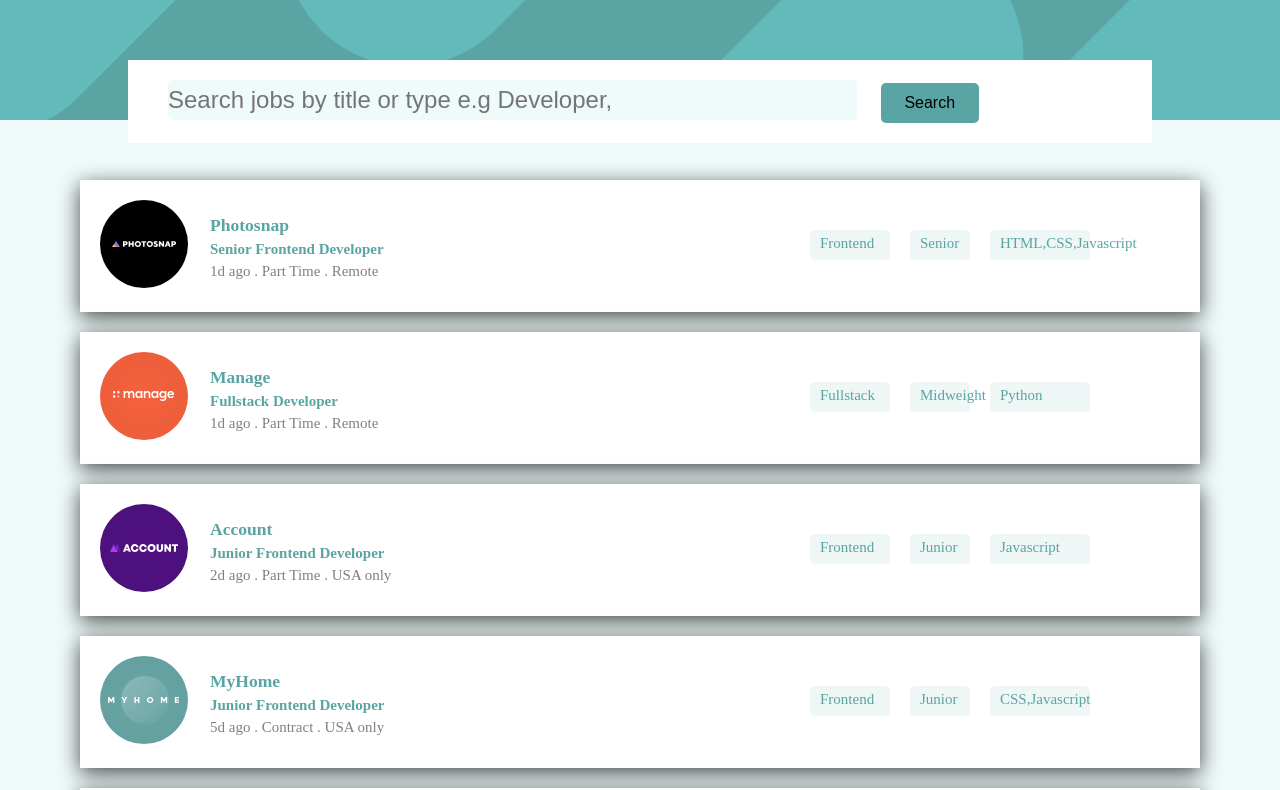
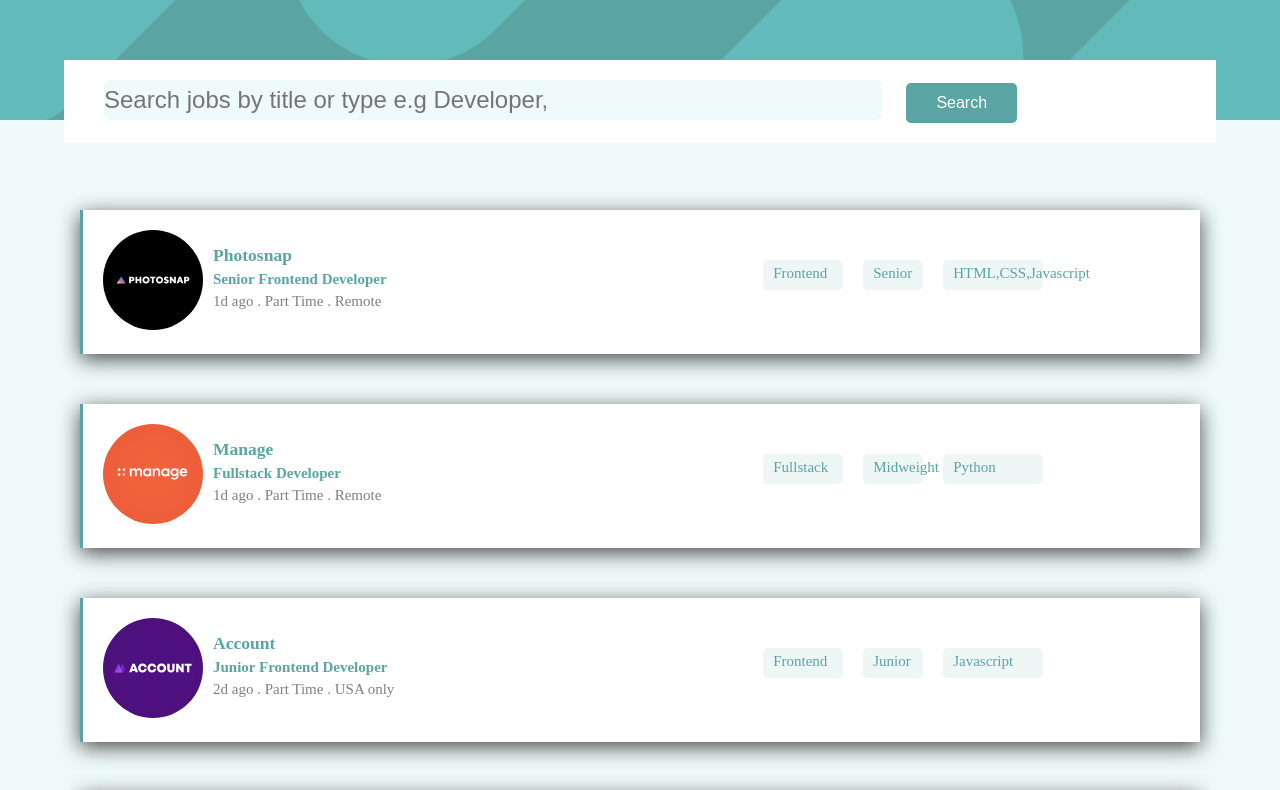
Before and after one commit to horler408/static_job_listings, a plain HTML site: page index.html in a window 1280 px wide. Shown: the top 790 px of the page. Drawn offline with Linux system fonts and the light colour scheme.

Commit message:
completion card styling

```diff
--- a/css/style.css
+++ b/css/style.css
@@ -17,77 +17,79 @@ body {
 }
 
 .form_filter {
-  position: fixed;
+  position: absolute;
   top: 60px;
-  width: 80%;
+  width: 90%;
   left: 50%;
   transform: translateX(-50%);
-  min-height: 10vh;
-  padding: 20px;
+  min-height: 30px;
+  padding: 10px;
   background: #fff;
 }
 .form_filter input {
-  width: 70%;
+  width: 60%;
   height: 40px;
   outline: none;
   border: none;
   border-radius: 5px;
-  font-size: 1.5rem;
-  margin: 0 20px;
+  font-size: 0.8rem;
+  margin: 0 10px;
   background: hsl(180, 52%, 96%);
 }
 .form_filter button {
-  width: 10%;
+  width: 30%;
   height: 40px;
   font-size: 1rem;
   outline: none;
   border: none;
+  color: #fff;
+  cursor: pointer;
   border-radius: 5px;
   background: hsl(180, 29%, 50%);
 }
 
 .main {
-  min-height: 250vh;
-  padding: 40px 80px;
+  height: 250vh;
 }
 
 .main__cards {
   margin-top: 20px;
 }
 
-.card-item {
+.card_item {
   position: relative;
-  width: 100%;
-  min-height: 10vh;
+  width: 90%;
+  min-height: 40vh;
   background: #fff;
-  margin: 20px 0;
+  margin: 50px auto;
+  border-left: 3px solid hsl(180, 29%, 50%);
   padding: 20px;
   box-shadow: 0px 5px 20px rgb(71, 71, 71);
 }
 
-.card-item img {
-  height: 100%;
-}
-
-.card-details {
+.card_item img {
   position: absolute;
-  width: 100%;
-  top: 0;
-  /* left: 120px; */
-  background-color: blue;
+  height: 50px;
+  width: 50px;
+  top: -20px;
 }
 
 .left-details {
   position: absolute;
+  width: 100%;
   top: 30px;
-  left: 130px;
+  left: 10px;
 }
 
 .right-details {
   position: absolute;
-  top: 50px;
-  right: 30px;
   display: flex;
+  flex-wrap: wrap;
+  width: 100%;
+  top: 120px;
+  right: 0;
+  padding: 10px;
+  border-top: 1px solid grey;
 }
 
 .top {
@@ -113,7 +115,7 @@ body {
   padding: 5px 10px;
   font-weight: 500;
   border-radius: 5px;
-  margin: 0 10px;
+  margin: 10px;
   color: hsl(180, 29%, 50%);
   background: hsl(180, 31%, 95%);
 }
@@ -143,47 +145,51 @@ body {
 
 @media only screen and (min-width: 375px) {
   .main {
-    height: 100vh;
+    min-height: 100vh;
     padding: 40px 80px;
   }
 
-  .main__cards {
-    margin-top: 20px;
+  .form_filter {
+    min-height: 10vh;
+    padding: 20px;
+  }
+  .form_filter input {
+    width: 70%;
+    font-size: 1.5rem;
+    margin: 0 20px;
+  }
+  .form_filter button {
+    width: 10%;
   }
 
-  .card-item {
+  .card_item {
     position: relative;
     width: 100%;
     min-height: 10vh;
-    background: #fff;
-    margin: 20px 0;
-    padding: 20px;
-    box-shadow: 0px 5px 20px rgb(71, 71, 71);
   }
 
-  .card-item img {
+  .card_item img {
+    position: relative;
     height: 100%;
-  }
-
-  .card-details {
-    position: absolute;
-    width: 100%;
+    width: 100px;
     top: 0;
-    /* left: 120px; */
-    background-color: blue;
   }
 
   .left-details {
     position: absolute;
+    width: 50%;
     top: 30px;
     left: 130px;
   }
 
   .right-details {
     position: absolute;
-    /* top: 50px; */
-    right: 100px;
+    width: 40%;
+    top: 50px;
+    right: 0;
     display: flex;
+    padding: 0;
+    border-top: none;
   }
 
   .top {
@@ -205,12 +211,7 @@ body {
   .level,
   .languages {
     height: 30px;
-    padding: 5px 10px;
-    font-weight: 500;
-    border-radius: 5px;
-    margin: 0 10px;
-    color: hsl(180, 29%, 50%);
-    background: hsl(180, 31%, 95%);
+    margin: 0 10px 0 10px;
   }
   .level:hover {
     color: #fff;
--- a/js/app.js
+++ b/js/app.js
@@ -10,18 +10,18 @@ page=1👍
 const jobs = [
   {
     id: 0,
-    company: "Photosnap",
-    img: "../assets/photosnap.svg",
-    new: "New!",
-    feature: "Featured",
-    title: "Senior Frontend Developer",
-    created_at: "1d ago",
-    type: "Part Time",
-    location: "Remote",
-    role: "Frontend",
-    level: "Senior",
-    languages: ["HTML", "CSS", "Javascript"],
-    tools: ["React", "Sass"]
+    company: 'Photosnap',
+    img: '../assets/photosnap.svg',
+    new: 'New!',
+    feature: 'Featured',
+    title: 'Senior Frontend Developer',
+    created_at: '1d ago',
+    type: 'Part Time',
+    location: 'Remote',
+    role: 'Frontend',
+    level: 'Senior',
+    languages: ['HTML', 'CSS', 'Javascript'],
+    tools: ['React', 'Sass']
   },
   {
     id: 1,
@@ -160,14 +160,13 @@ const jobs = [
   },
 ]
 
-//Accessing DOM
-const count = document.querySelector('.count')
+// Accessing DOM
 const cardContainer = document.querySelector('.main__cards');
 const preloader = document.querySelector('.preloader')
 
 const displayItems = () => {
   let jobCards = jobs.map(job => {
-    return `<article class="card-item">
+    return `<article class="card_item">
       <img src=${job.img} alt="Company Logo" class="card-logo">
       <div class="left-details">
         <div class="top">
@@ -182,14 +181,21 @@ const displayItems = () => {
       </div>
     </article>`
   })
-  jobCards = jobCards.join("")
+  jobCards = jobCards.join('')
   cardContainer.innerHTML = jobCards
-
 }
 
 displayItems()
 
+// function getLanguage (languages) {
+//   if(typeof languages === array) {
+
+//   }
+//   const language = languages.split(',')
+//   return language
+// }
+
 // Preloader
 // window.addEventListener("load", () => {
 //   preloader.classList.add("hide-preloader");
-// });
+// })
```
